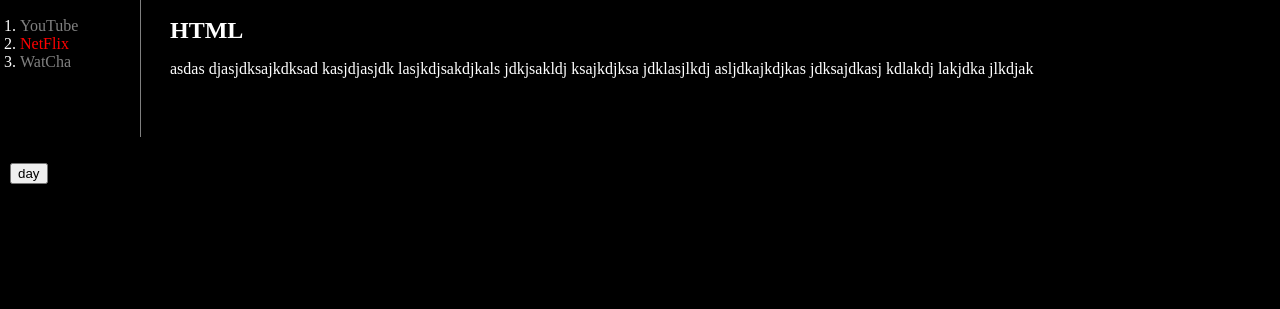
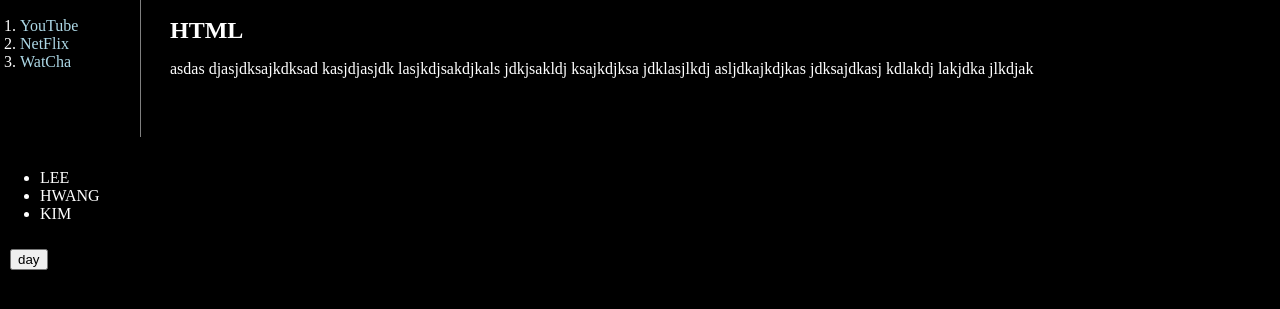
Before and after one commit to dgh06175/JS_study, a plain HTML site: page 방학1주차/OTT.html in a window 1280 px wide. Both pictures are taken after a click on the button "night". Shown: the part 77-386 px from the top of the page. Drawn offline with Linux system fonts and the light colour scheme.

Commit message:
feat: night mode link 글자에도 적용

```diff
--- a/방학1주차/OTT.html
+++ b/방학1주차/OTT.html
@@ -8,14 +8,21 @@
   <body>
     <script>
       function toggle_night_mode(my_tag) {
-        let target = document.querySelector('body').style;
+        let body_style = document.querySelector('body').style;
+        let link_style = document.querySelectorAll('.saw');
         if (my_tag.value === 'night') {
-          target.backgroundColor = 'black';
-          target.color = 'white';
+          for (let i = 0; i < link_style.length; i++) {
+            link_style[i].style.color = 'lightblue';
+          }
+          body_style.backgroundColor = 'black';
+          body_style.color = 'white';
           my_tag.value = 'day';
         } else {
-          target.backgroundColor = 'white';
-          target.color = 'black';
+          for (let i = 0; i < link_style.length; i++) {
+            link_style[i].style.color = 'blue';
+          }
+          body_style.backgroundColor = 'white';
+          body_style.color = 'black';
           my_tag.value = 'night';
         }
       }
@@ -39,6 +46,14 @@
         </p>
       </div>
     </div>
+    <script>
+      document.write('<ul>');
+      ary = ['LEE', 'HWANG', 'KIM'];
+      for (let i = 0; i < ary.length; i++) {
+        document.write('<li>' + ary[i] + '</li>');
+      }
+      document.write('</ul>');
+    </script>
     <input
       id="night_mode"
       type="button"
```
